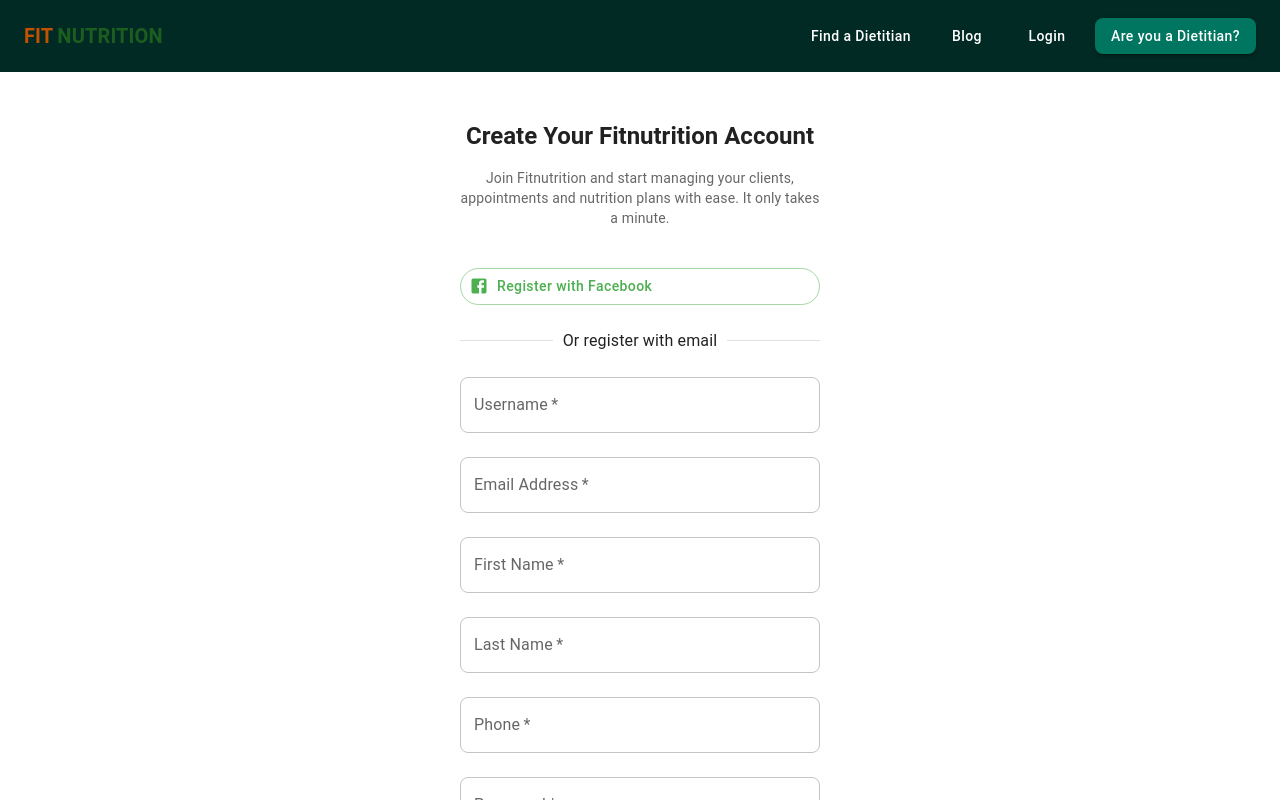
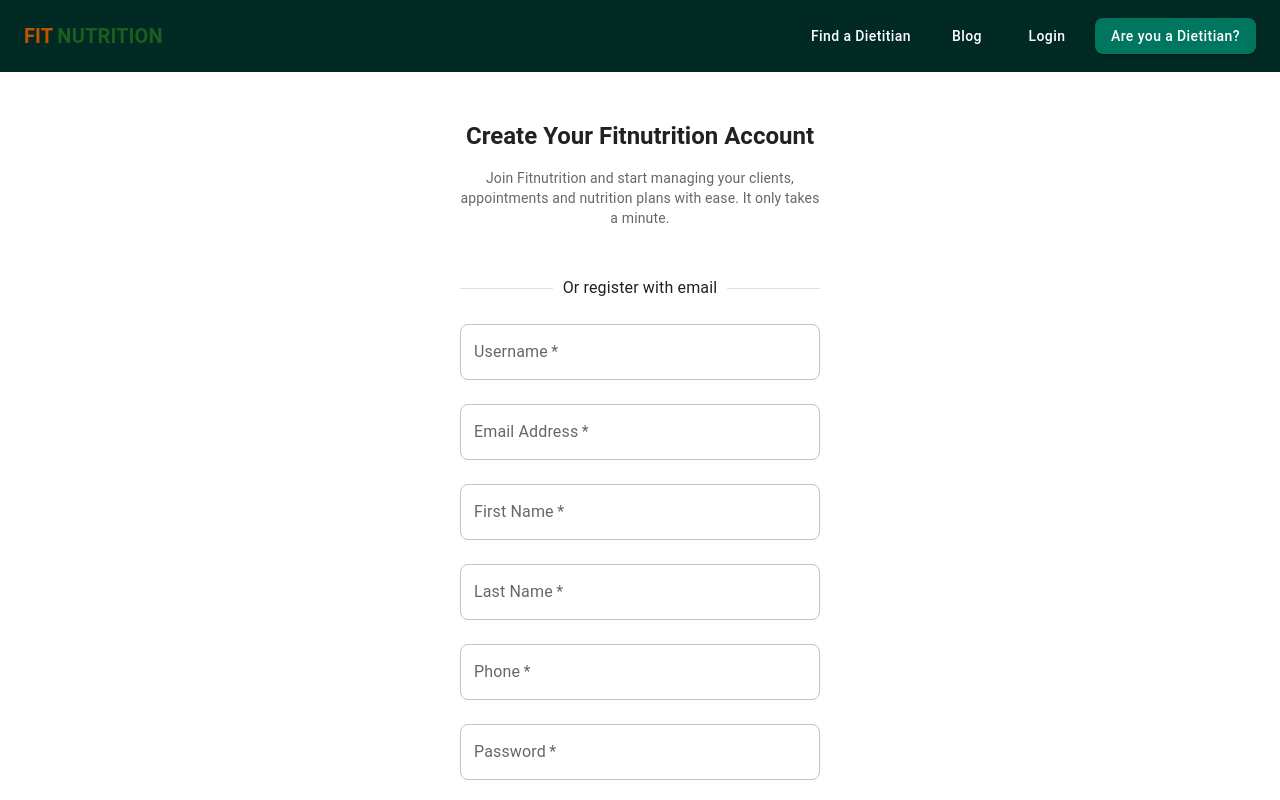
Before and after one commit to nutrition-ist/fit-nutrition-fe, a Next.js app: page /register in a window 1280 px wide. Shown: the top 800 px of the page. Built offline with nearby package versions, Linux system fonts and the light colour scheme; what @mui/material-nextjs would draw is missing.

Commit message:
facebook is gone

```diff
--- a/src/app/register/page.tsx
+++ b/src/app/register/page.tsx
@@ -10,7 +10,6 @@
   TextField,
   Typography,
 } from "@mui/material";
-import FacebookIcon from "@mui/icons-material/Facebook";
 import axios from "axios";
 import Link from "next/link";
 import Register, { NewPatientData } from "@/components/Register";
@@ -137,19 +136,6 @@
             if (m.ok) setSuccessMessage(m.ok);
           }}
         />
-        <Button
-          fullWidth
-          variant="outlined"
-          startIcon={<FacebookIcon />}
-          sx={{
-            textTransform: "none",
-            borderRadius: 12,
-            justifyContent: "flex-start",
-            pl: 1.5,
-          }}
-        >
-          Register with Facebook
-        </Button>
 
         <Divider sx={{ my: 1 }}>Or register with email</Divider>
 
```
Also changed, not shown: src/app/login/page.tsx (+1 -20 lines).
